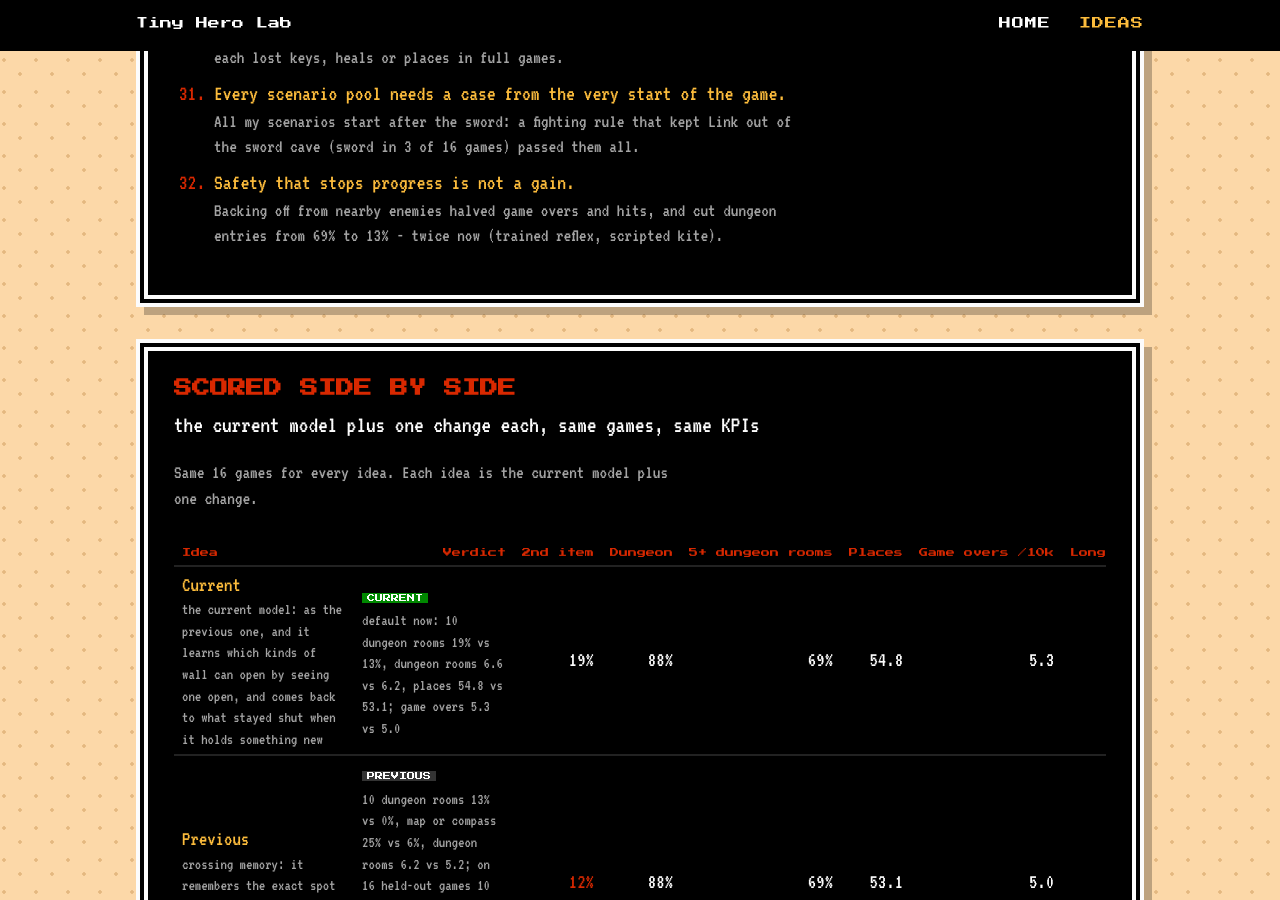
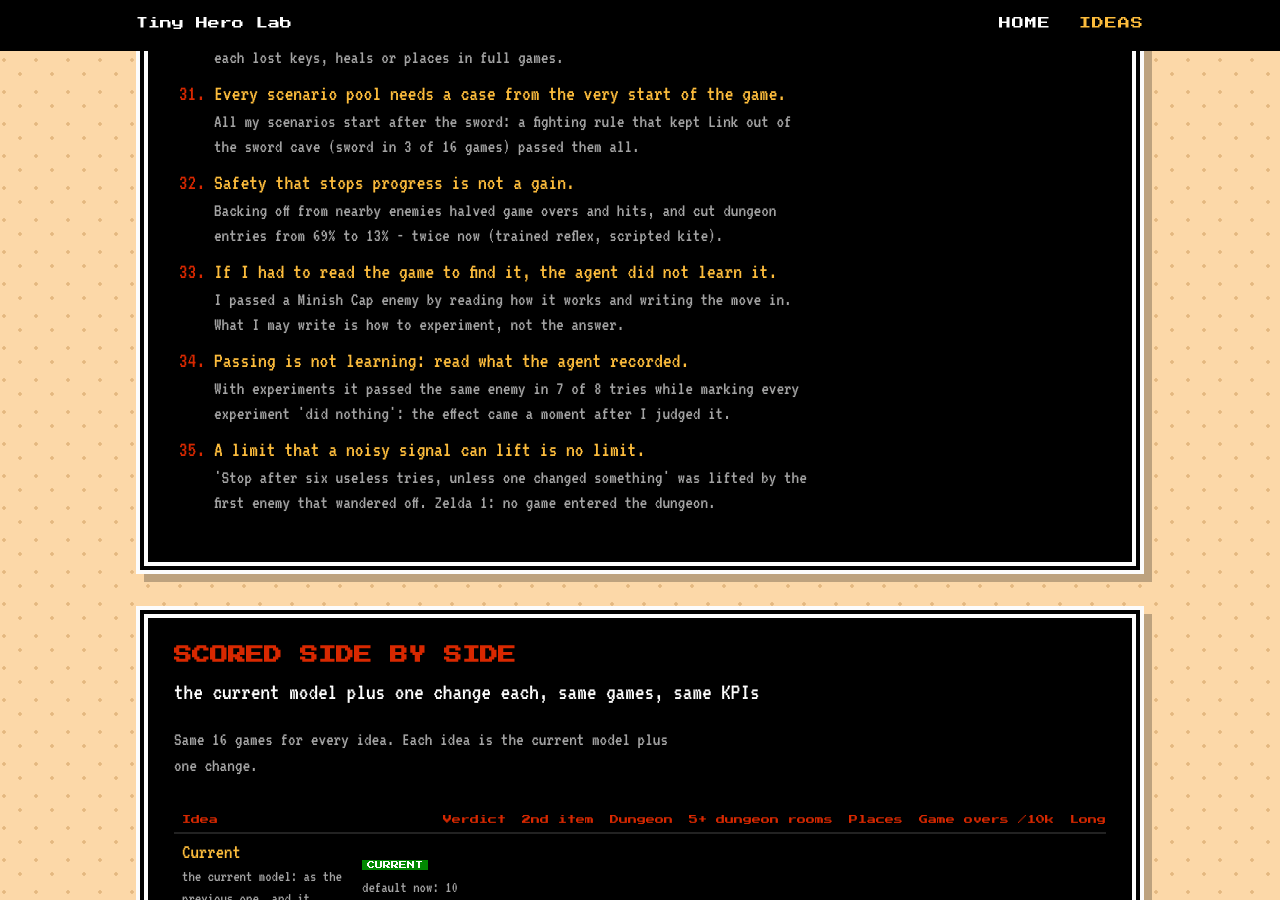
Before and after one commit to sofianedjerbi/zelda-agent-devblog, a Jekyll site: the page built from ideas.html, in a window 1280 px wide and 900 px high, scrolled down 3624 px. Built offline with Jekyll 4.4.1, drawn with Linux system fonts in a browser that asks for light colours.

Commit message:
Three lessons from the scrub
Co-Authored-By: Claude Fable 5.2 <noreply@anthropic.com>
Claude-Session: https://claude.ai/code/session_011zaXs3MpTYuwKudv5WyDZs

```diff
--- a/_data/lessons.yml
+++ b/_data/lessons.yml
@@ -63,3 +63,9 @@
   why: "All my scenarios start after the sword: a fighting rule that kept Link out of the sword cave (sword in 3 of 16 games) passed them all."
 - rule: "Safety that stops progress is not a gain."
   why: "Backing off from nearby enemies halved game overs and hits, and cut dungeon entries from 69% to 13% - twice now (trained reflex, scripted kite)."
+- rule: "If I had to read the game to find it, the agent did not learn it."
+  why: "I passed a Minish Cap enemy by reading how it works and writing the move in. What I may write is how to experiment, not the answer."
+- rule: "Passing is not learning: read what the agent recorded."
+  why: "With experiments it passed the same enemy in 7 of 8 tries while marking every experiment 'did nothing': the effect came a moment after I judged it."
+- rule: "A limit that a noisy signal can lift is no limit."
+  why: "'Stop after six useless tries, unless one changed something' was lifted by the first enemy that wandered off. Zelda 1: no game entered the dungeon."
```
